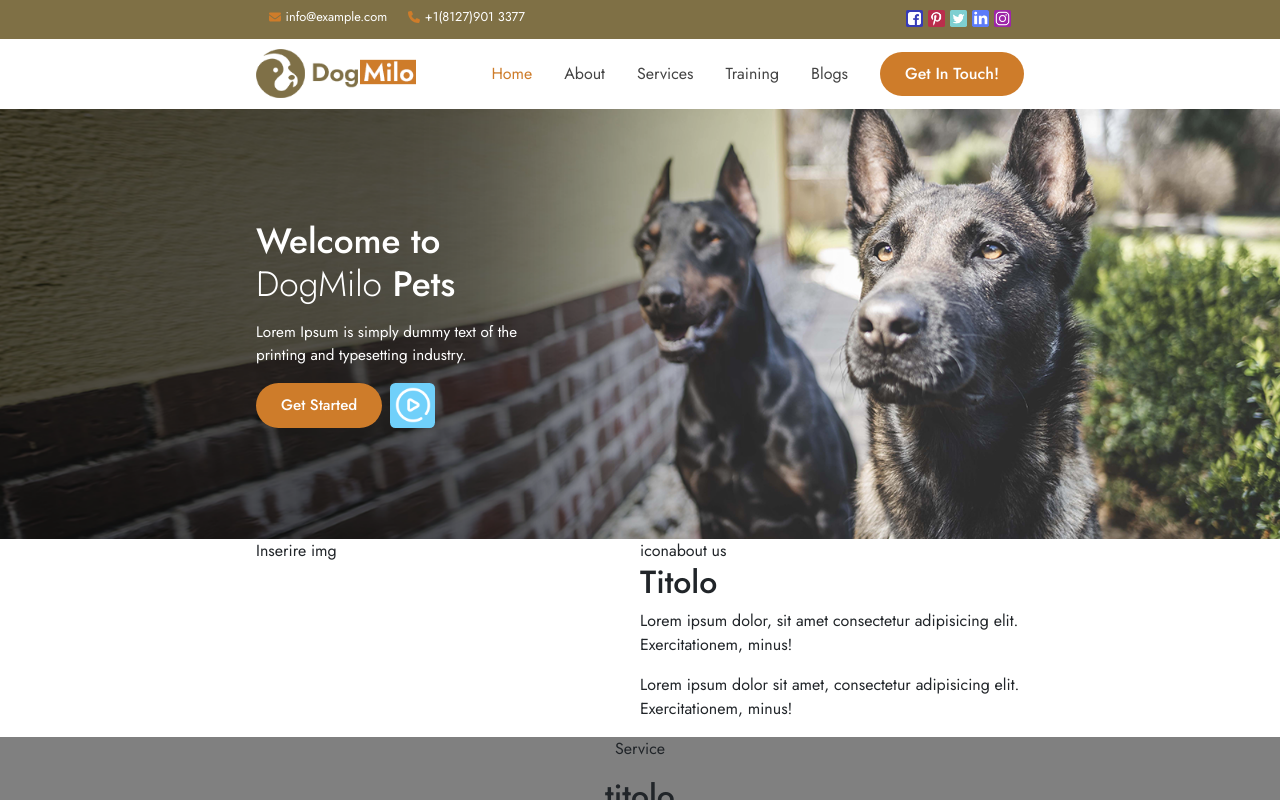
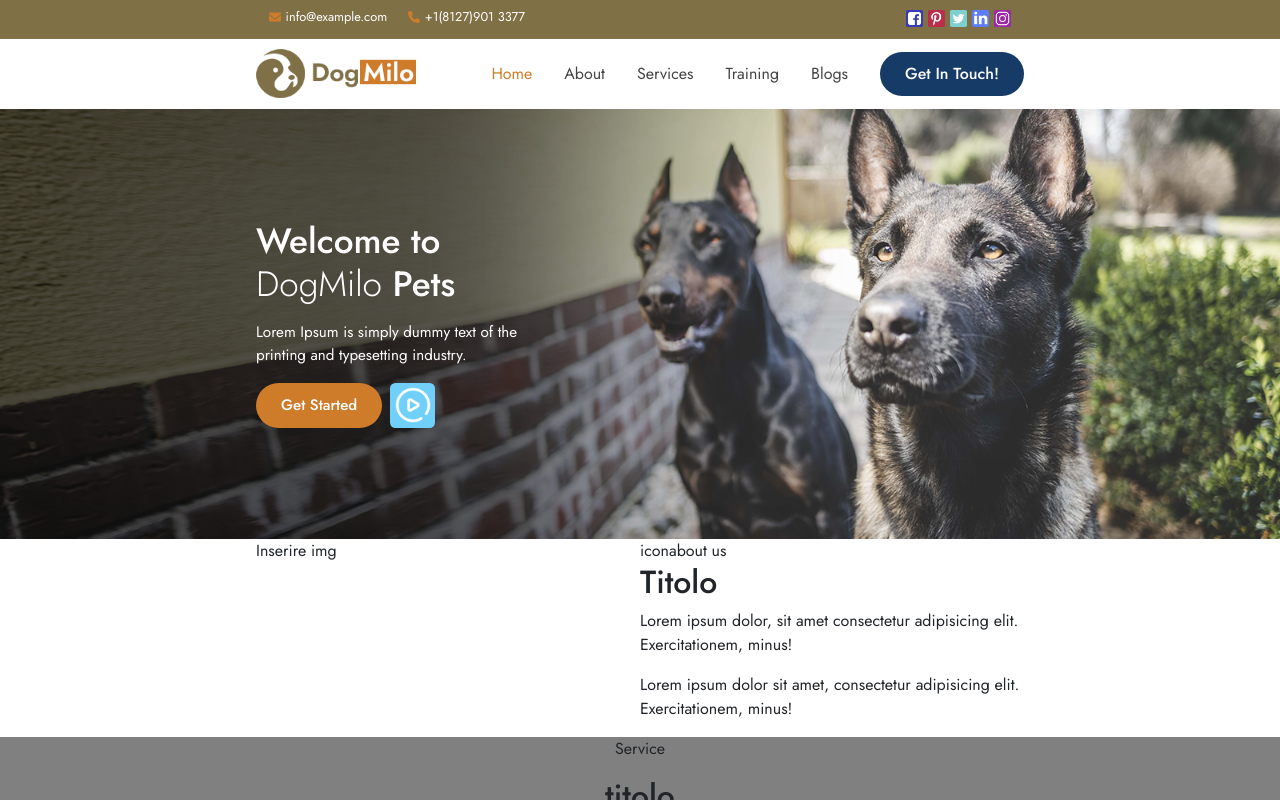
Before and after one commit to donatomontrone/proj-html-vuejs, a Vue app: page / in a window 1280 px wide. In both pictures the pointer is over the button "Get In Touch!". Shown: the top 800 px of the page. Built offline with nearby package versions, Linux system fonts and the light colour scheme.

Commit message:
added button hover

```diff
--- a/src/components/ButtonComponent.vue
+++ b/src/components/ButtonComponent.vue
@@ -26,5 +26,9 @@ button {
     font-weight: 500;
     padding: 10px 25px;
     background-color: $main-brand-color;
+
+    &:hover {
+        background-color: $hover-btn-color;
+    }
 }
 </style>
```
